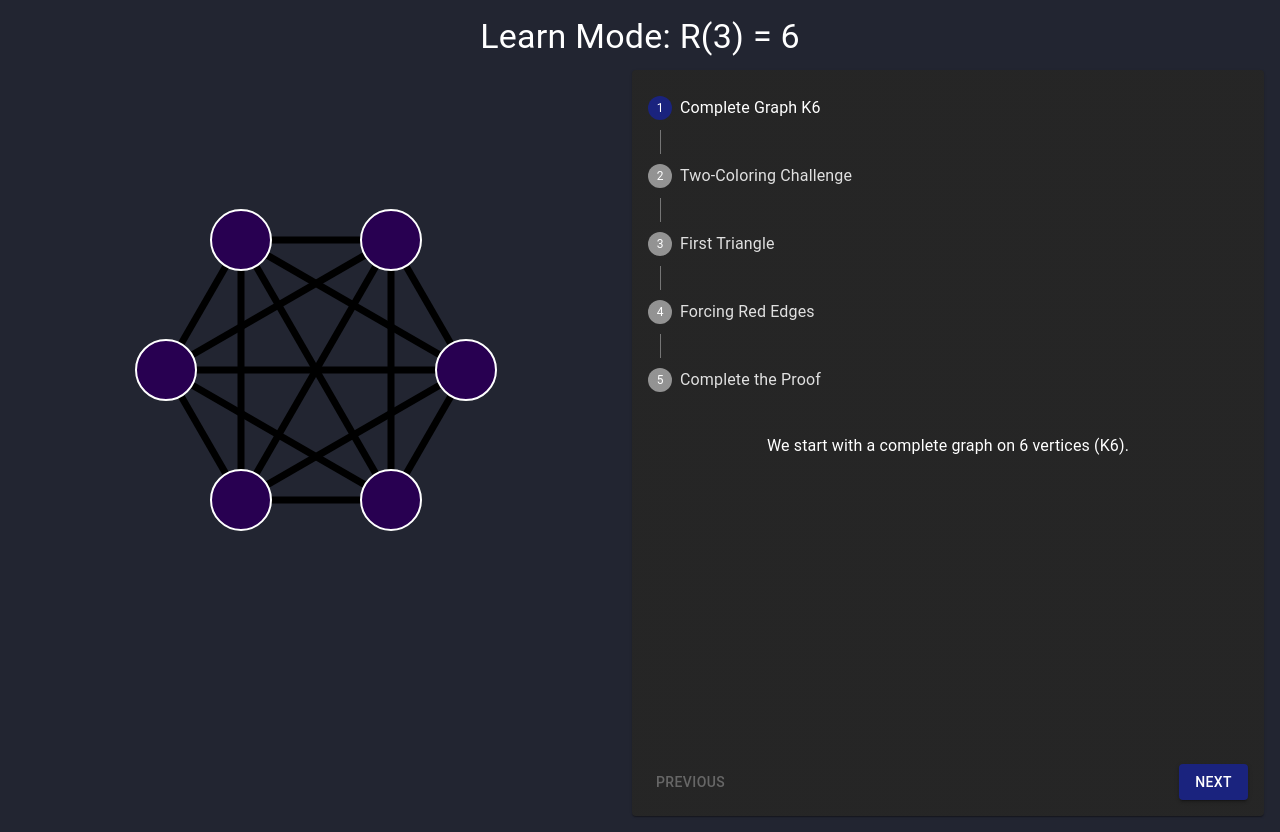
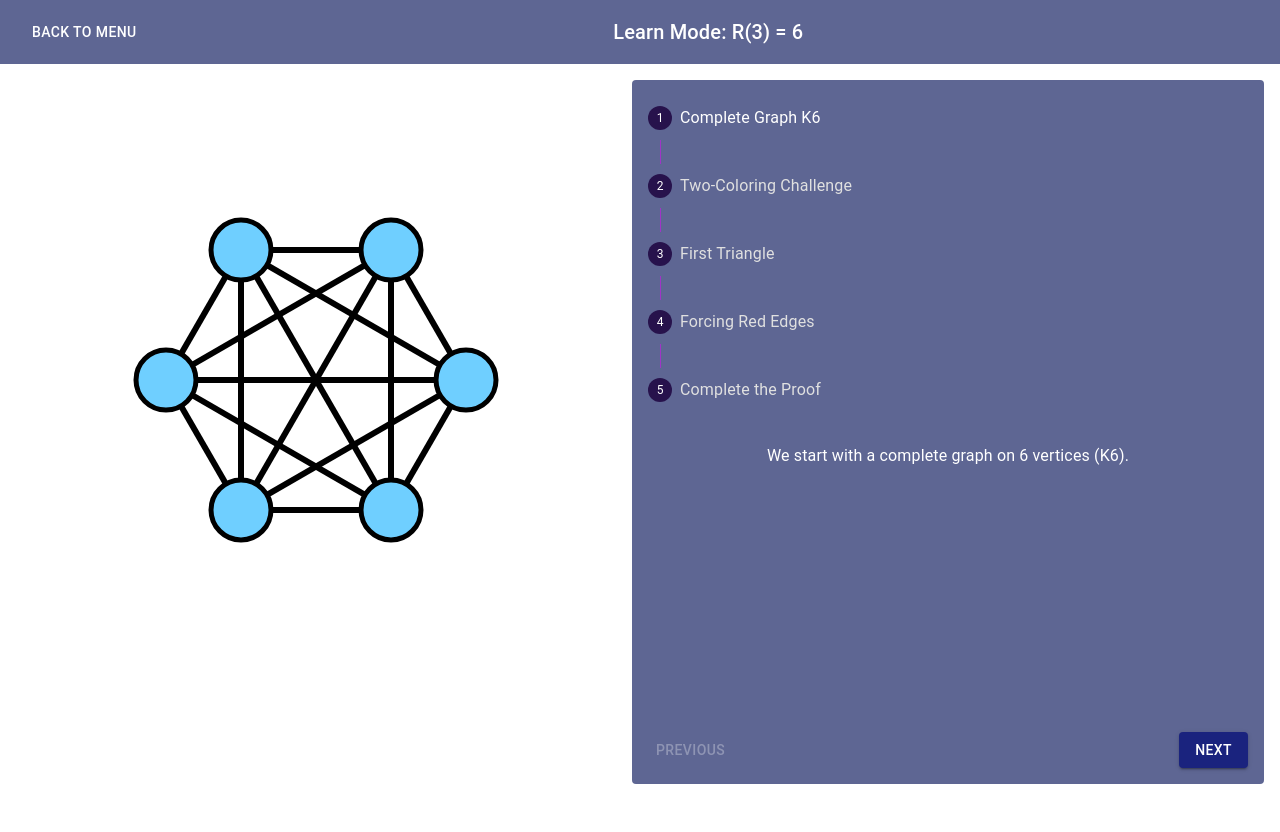
Before and after one commit to Ryanoonan/Ramsey-Tutor, a React (Create React App) app: page /learn in a window 1280 px wide. After the commit the page ends 800 px from the top, so only its background shows below. Built offline with nearby package versions, Linux system fonts and the light colour scheme.

Commit message:
red default colors and clickable links to switch color in sandbox

```diff
--- a/src/App.js
+++ b/src/App.js
@@ -16,11 +16,21 @@ const theme = createTheme({
     },
     background: {
       default: '#1a1a1a', // Same as --color-background
-      paper: '#1a1a1a', // Same as --color-paper
+      paper: 'var(--color-paper)', // Same as --color-paper
     },
     text: {
       primary: '#ffffff', // Same as --color-text-primary
       secondary: '#e0e0e0', // Same as --color-text-secondary
+    }
+  },
+  components: {
+    MuiPaper: {
+      styleOverrides: {
+        root: {
+          backgroundColor: 'var(--color-paper)',
+          backgroundImage: 'none',
+        }
+      }
     }
   }
 });
--- a/src/components/learn/LearnMode.js
+++ b/src/components/learn/LearnMode.js
@@ -1,8 +1,10 @@
 import { useState, useEffect } from 'react';
-import { Box, Button, Typography, Stepper, Step, StepLabel, Paper } from '@mui/material';
+import { useNavigate } from 'react-router-dom';
+import { Box, Button, Typography, Stepper, Step, StepLabel, Paper, AppBar, Toolbar } from '@mui/material';
 import Graph from '../shared/Graph';
 
 function LearnMode() {
+    const navigate = useNavigate();
     const [currentStep, setCurrentStep] = useState(0);
     const [nodes, setNodes] = useState([]);
     const [links, setLinks] = useState([]);
@@ -117,22 +119,28 @@ function LearnMode() {
     };
 
     return (
-        <Box sx={{
-            height: '100vh',
-            display: 'flex',
-            flexDirection: 'column',
-            p: 2,
-            backgroundColor: 'var(--color-paper)'
-        }}>
-            <Typography variant="h4" gutterBottom>
-                Learn Mode: R(3) = 6
-            </Typography>
+        <Box sx={{ height: '100vh', display: 'flex', flexDirection: 'column' }}>
+            <AppBar position="static" sx={{ bgcolor: 'var(--color-paper)' }}>
+                <Toolbar>
+                    <Button color="inherit" onClick={() => navigate('/')} sx={{ mr: 2 }}>
+                        Back to Menu
+                    </Button>
+                    <Typography variant="h6" component="div" sx={{ flexGrow: 1 }}>
+                        Learn Mode: R(3) = 6
+                    </Typography>
+                </Toolbar>
+            </AppBar>
 
-            <Box sx={{ flex: 1, display: 'flex', gap: 2 }}>
+            <Box sx={{
+                flex: 1,
+                display: 'flex',
+                gap: 2,
+                p: 2,
+                backgroundColor: 'var(--color-background)'
+            }}>
                 <Box id="learn-graph-container" sx={{
                     flex: 1,
-                    minHeight: '600px',
-                    backgroundColor: 'var(--color-paper)'
+                    minHeight: '600px'
                 }}>
                     <Graph
                         nodes={nodes}
@@ -143,8 +151,41 @@ function LearnMode() {
                     />
                 </Box>
 
-                <Paper sx={{ flex: 1, p: 2, display: 'flex', flexDirection: 'column', gap: 2 }}>
-                    <Stepper activeStep={currentStep} orientation="vertical">
+                <Paper sx={{
+                    flex: 1,
+                    p: 2,
+                    display: 'flex',
+                    flexDirection: 'column',
+                    gap: 2,
+                    bgcolor: 'var(--color-paper)',
+                    color: 'var(--color-text-primary)',
+                    boxShadow: 'none',
+                    borderRadius: 1
+                }}>
+                    <Stepper
+                        activeStep={currentStep}
+                        orientation="vertical"
+                        sx={{
+                            '& .MuiStepLabel-label': {
+                                color: 'var(--color-text-primary)'
+                            },
+                            '& .MuiStepIcon-root': {
+                                color: 'var(--color-progress-node)',
+                                '&.Mui-active': {
+                                    color: 'var(--color-progress-node)'
+                                }
+                            },
+                            '& .MuiStepConnector-root .MuiStepConnector-line': {
+                                borderColor: 'var(--color-edge-default)'  // Changed from text-primary to edge-default
+                            },
+                            '& .Mui-disabled': {
+                                color: 'var(--color-text-secondary)'
+                            },
+                            '& .MuiStep-root': {
+                                color: 'var(--color-text-primary)'
+                            }
+                        }}
+                    >
                         {steps.map((step, index) => (
                             <Step key={index}>
                                 <StepLabel>
--- a/src/components/sandbox/SandboxMode.js
+++ b/src/components/sandbox/SandboxMode.js
@@ -1,10 +1,12 @@
 import { useState, useEffect, useRef } from 'react';
+import { useNavigate } from 'react-router-dom';
 import { Box, Button, ButtonGroup, IconButton, AppBar, Toolbar, Typography } from '@mui/material';
 import UndoIcon from '@mui/icons-material/Undo';
 import DeleteIcon from '@mui/icons-material/Delete';
 import Graph from '../shared/Graph';
 
 function SandboxMode() {
+    const navigate = useNavigate();
     const graphRef = useRef(null);
     const [nodes, setNodes] = useState([]);
     const [links, setLinks] = useState([]);
@@ -43,11 +45,16 @@ function SandboxMode() {
 
     const handleNodeClick = (node) => {
         if (selectedNodes.length === 1 && selectedNodes[0].id !== node.id) {
+            // Get computed color value
+            const computedColor = getComputedStyle(document.documentElement)
+                .getPropertyValue('--color-edge-red')
+                .trim();
+
             // Create edge between nodes
             const newLink = {
                 source: selectedNodes[0].id,
                 target: node.id,
-                color: 'var(--color-edge-default)'
+                color: computedColor
             };
 
             saveState();
@@ -62,10 +69,14 @@ function SandboxMode() {
         saveState();
         const newLinks = links.map(l => {
             if (l === link) {
-                return {
-                    ...l,
-                    color: l.color === 'var(--color-edge-red)' ? 'var(--color-edge-blue)' : 'var(--color-edge-red)'
-                };
+                const computedRed = getComputedStyle(document.documentElement)
+                    .getPropertyValue('--color-edge-red')
+                    .trim();
+                const computedBlue = getComputedStyle(document.documentElement)
+                    .getPropertyValue('--color-edge-blue')
+                    .trim();
+                const newColor = l.color === computedRed ? computedBlue : computedRed;
+                return { ...l, color: newColor };
             }
             return l;
         });
@@ -96,6 +107,9 @@ function SandboxMode() {
         <Box sx={{ height: '100vh', display: 'flex', flexDirection: 'column' }}>
             <AppBar position="static" sx={{ bgcolor: 'var(--color-paper)' }}>
                 <Toolbar>
+                    <Button color="inherit" onClick={() => navigate('/')} sx={{ mr: 2 }}>
+                        Back to Menu
+                    </Button>
                     <Typography variant="h6" component="div" sx={{ flexGrow: 1 }}>
                         Sandbox Mode
                     </Typography>
--- a/src/components/shared/Graph.js
+++ b/src/components/shared/Graph.js
@@ -1,12 +1,18 @@
 import { useRef, useEffect, useCallback } from 'react';
 
-const Graph = ({ nodes, links, onNodeClick, onLinkClick, onBackgroundClick, width = 800, height = 600, nodeRadius = 30, lineWidth = 7, linkColor = 'var(--color-edge-default)' }) => {
+const Graph = ({ nodes, links, onNodeClick, onLinkClick, onBackgroundClick, width = 800, height = 600, nodeRadius = 30, lineWidth = 6, linkColor = 'var(--color-edge-red)' }) => {
     const canvasRef = useRef();
+    const nodeBoundaryWidth = 5; // New constant for node boundary width
 
     // Draw everything on each render
     useEffect(() => {
+
+
+
+
         if (!canvasRef.current) return;
         const ctx = canvasRef.current.getContext('2d');
+
         // Get the computed values of CSS variables
         const nodeBorderColor = getComputedStyle(document.documentElement).getPropertyValue('--color-node-border').trim();
         const nodeFillColor = getComputedStyle(document.documentElement).getPropertyValue('--color-node-fill').trim();
@@ -14,7 +20,6 @@ const Graph = ({ nodes, links, onNodeClick, onLinkClick, onBackgroundClick, widt
         ctx.clearRect(0, 0, width, height);
 
         // Draw links
-        ctx.strokeStyle = 'var(--color-edge-default)';
         links.forEach(link => {
             const source = typeof link.source === 'object' ? link.source : nodes.find(n => n.id === link.source);
             const target = typeof link.target === 'object' ? link.target : nodes.find(n => n.id === link.target);
@@ -23,7 +28,7 @@ const Graph = ({ nodes, links, onNodeClick, onLinkClick, onBackgroundClick, widt
             ctx.moveTo(source.x, source.y);
             ctx.lineTo(target.x, target.y);
             ctx.lineWidth = lineWidth;
-            ctx.strokeStyle = link.color || linkColor;
+            ctx.strokeStyle = link.color;
             ctx.stroke();
         });
 
@@ -34,7 +39,7 @@ const Graph = ({ nodes, links, onNodeClick, onLinkClick, onBackgroundClick, widt
             ctx.fillStyle = nodeFillColor;
             ctx.fill();
             ctx.strokeStyle = nodeBorderColor;
-            ctx.lineWidth = 2;
+            ctx.lineWidth = nodeBoundaryWidth;
             ctx.stroke();
         });
     }, [nodes, links, width, height, nodeRadius, lineWidth, linkColor]);
--- a/src/config/colors.js
+++ /dev/null
@@ -1,54 +0,0 @@
-// Color values
-const colorValues = {
-    background: '#1a1a1a',
-    paper: '#1a1a1a',
-    nodeFill: '#1a237e',
-    nodeBorder: '#ffffff',
-    edgeDefault: '#ffffff',
-    edgeRed: '#ff0000',
-    edgeBlue: '#0000ff',
-    textPrimary: '#ffffff',
-    textSecondary: '#e0e0e0',
-};
-
-// CSS variable references
-export const cssColors = {
-    background: 'var(--color-background)',
-    paper: 'var(--color-paper)',
-    node: {
-        fill: 'var(--color-node-fill)',
-        border: 'var(--color-node-border)',
-        borderWidth: 2,
-    },
-    edge: {
-        default: 'var(--color-edge-default)',
-        red: 'var(--color-edge-red)',
-        blue: 'var(--color-edge-blue)',
-    },
-    text: {
-        primary: 'var(--color-text-primary)',
-        secondary: 'var(--color-text-secondary)',
-    }
-};
-
-// Direct color values for MUI theme
-export const colors = {
-    background: colorValues.background,
-    paper: colorValues.paper,
-    node: {
-        fill: colorValues.nodeFill,
-        border: colorValues.nodeBorder,
-        borderWidth: 2,
-    },
-    edge: {
-        default: colorValues.edgeDefault,
-        red: colorValues.edgeRed,
-        blue: colorValues.edgeBlue,
-    },
-    text: {
-        primary: colorValues.textPrimary,
-        secondary: colorValues.textSecondary,
-    }
-};
-
-export default colors;
--- a/src/index.css
+++ b/src/index.css
@@ -1,16 +1,17 @@
 :root {
   /* Theme colors */
-  --color-background: #3d414c;
-  --color-paper: #222531;
+  --color-background: #ffffff;
+  --color-paper: #5e6693;
 
   /* Node colors */
-  --color-node-fill: #280051;
-  --color-node-border: #ffffff;
+  --color-node-fill: #6fcfff;
+  --color-node-border: #000000;
+  --color-progress-node: #27124c;
 
   /* Edge colors */
-  --color-edge-default: #ffffff;
-  --color-edge-red: #3d0bc6;
-  --color-edge-blue: #0000ff;
+  --color-edge-default: #e600ff7c;
+  --color-edge-red: #f91e1e;
+  --color-edge-blue: #0d00ff;
 
   /* Text colors */
   --color-text-primary: #ffffff;
```
